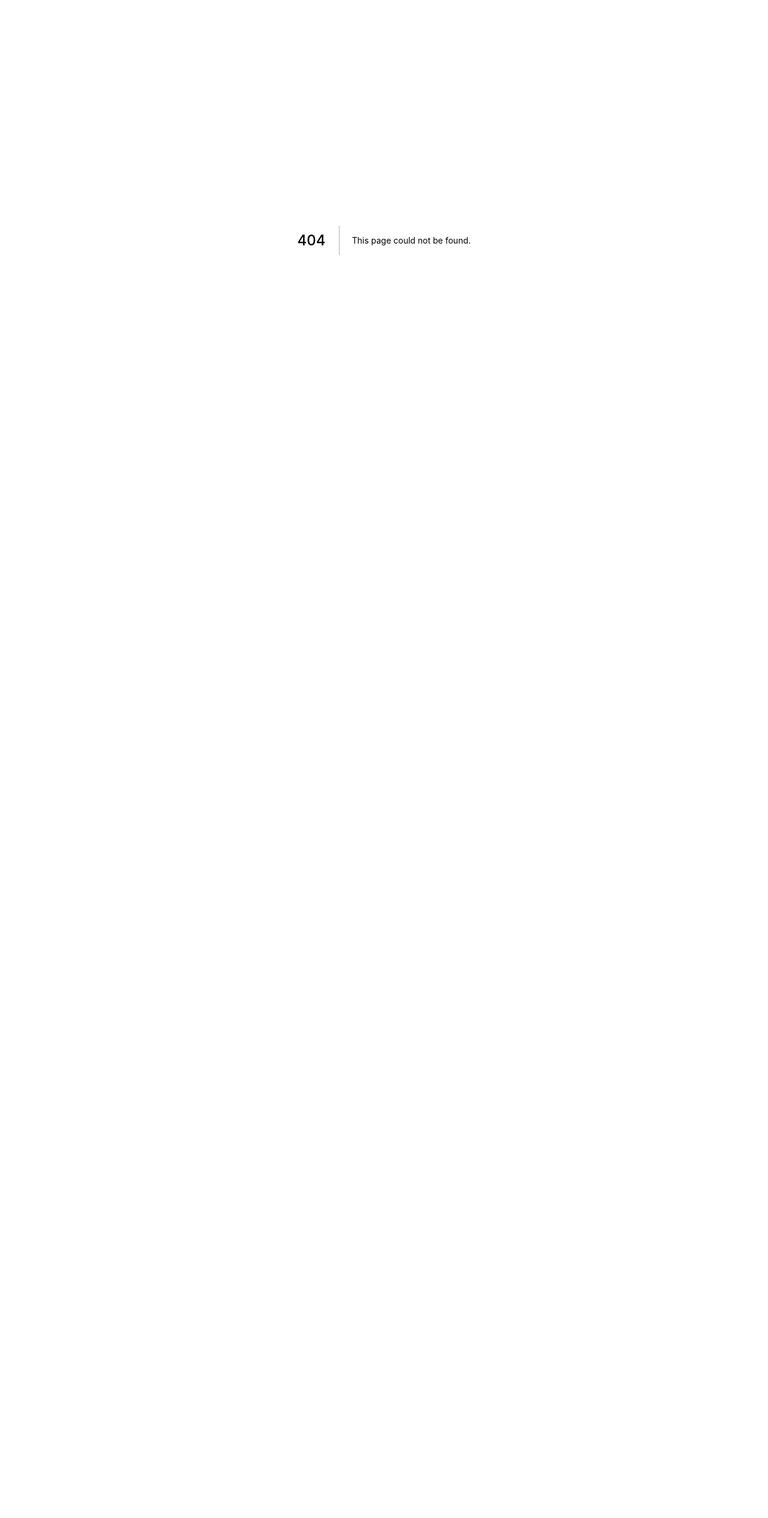
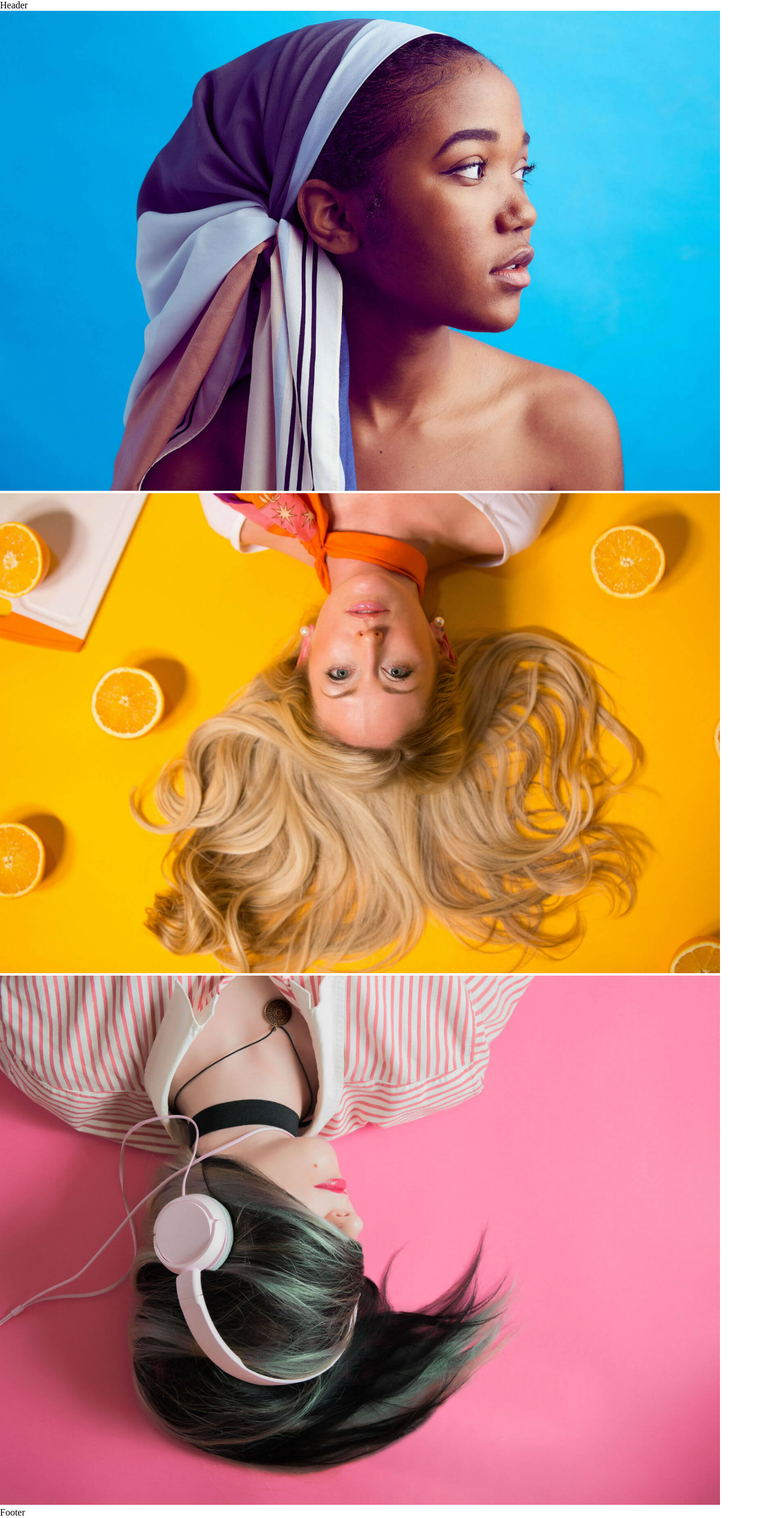
Before and after one commit to kimuniiii/My-Next-Apollo-GraphQL-App, a Next.js app: page /lazy-image in a window 1280 px wide. Before the commit this address had no page. Shown: the whole page at 60% size. Before the commit the page ends 800 px from the top, so only its background shows below. Built offline with nearby package versions, Linux system fonts and the light colour scheme.

Commit message:
create lazy-image component

```diff
--- /dev/null
+++ b/src/pages/lazy-image/index.tsx
@@ -0,0 +1,23 @@
+import { NextPage } from 'next';
+import Head from 'next/head';
+
+import { LazyImage } from 'src/components/atoms/LazyImage';
+
+const ImagePracticeComponent: NextPage = () => {
+  return (
+    <>
+      <Head>
+        <title>画像最適化検証ページ</title>
+      </Head>
+      <header>Header</header>
+      <main>
+        <LazyImage src='/images/sample01.jpeg' alt='sample01' width={100} height={100} />
+        <LazyImage src='/images/sample02.jpeg' alt='sample02' width={100} height={100} />
+        <LazyImage src='/images/sample03.jpeg' alt='sample03' width={100} height={100} />
+      </main>
+      <footer>Footer</footer>
+    </>
+  );
+};
+
+export default ImagePracticeComponent;
```
